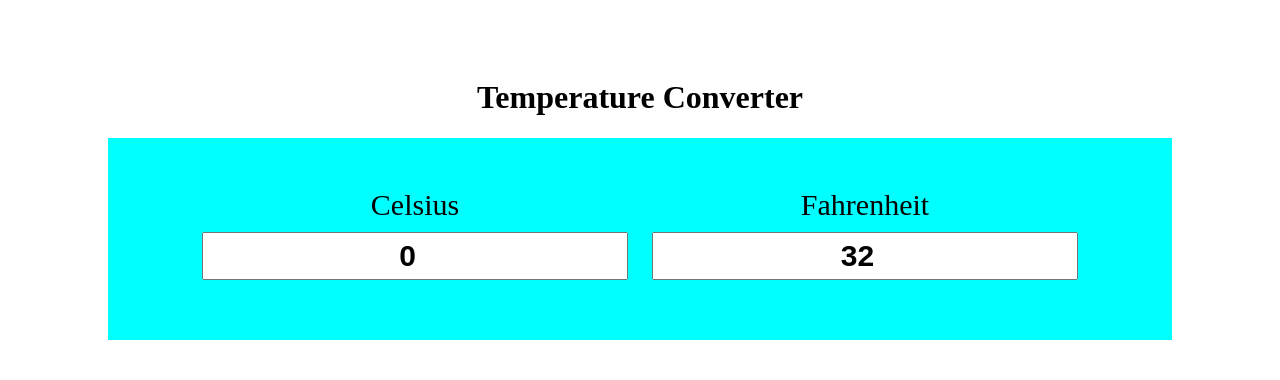
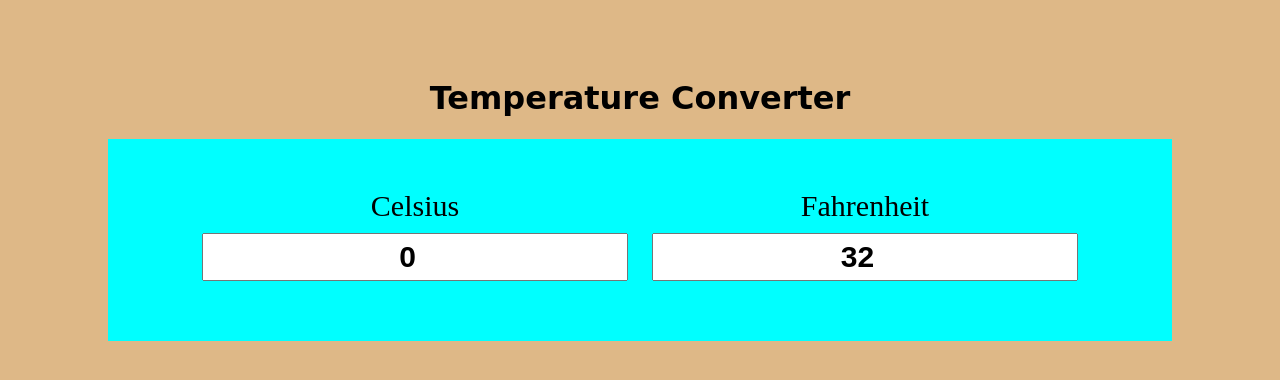
Before and after one commit to Gopal431/Temperature-Converter, a plain HTML site: page index.html in a window 1280 px wide. Drawn offline with Linux system fonts and the light colour scheme.

Commit message:
Temperature Converter Project is Completed

```diff
--- a/index.css
+++ b/index.css
@@ -1,8 +1,10 @@
 body{
     padding: 50px 100px;
+    background-color:burlywood ;
 }
 h1{
     text-align: center;
+    font-family: cursive;
 }
 #contanir{
     text-align: center;
```
